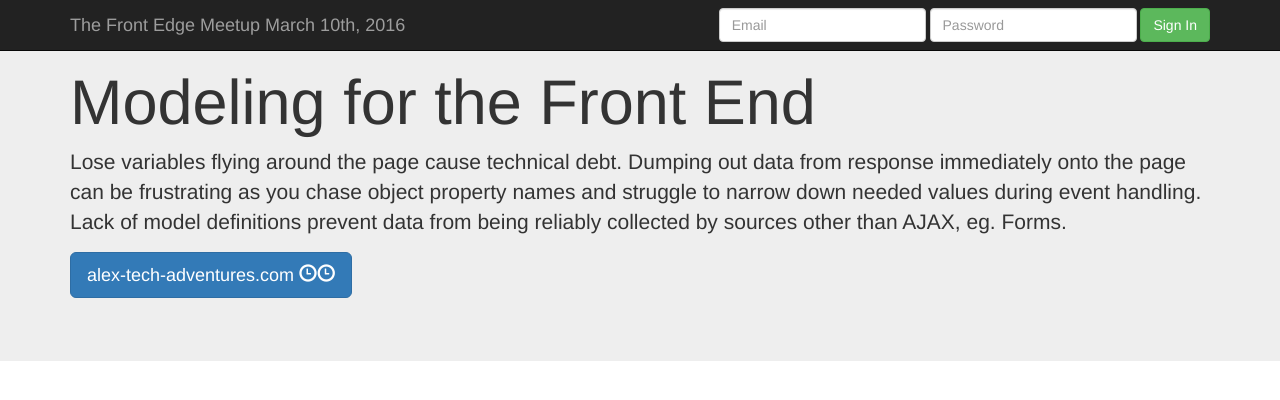
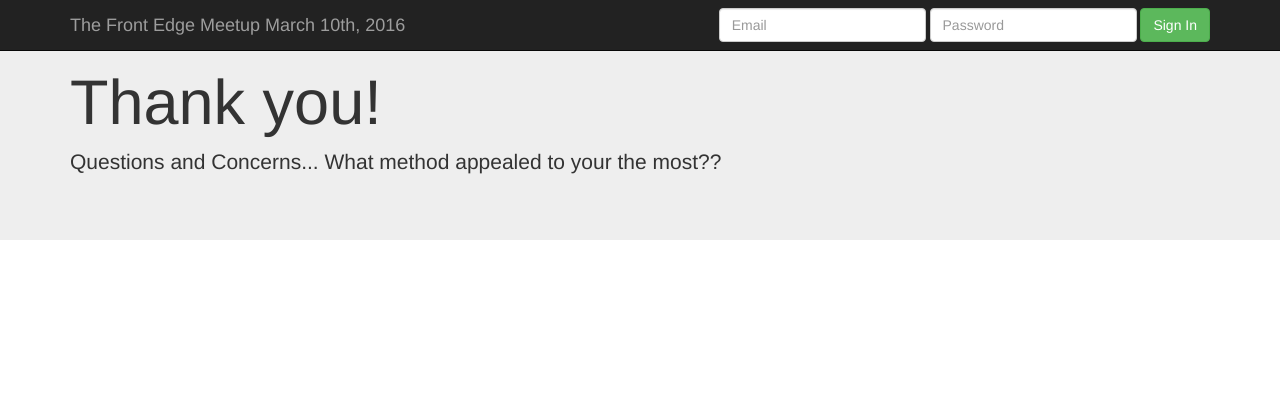
Before and after one commit to alextech/Modeling-for-the-Front-End, a plain HTML site: page index.html in a window 1280 px wide. Drawn offline with nearby package versions, Linux system fonts and the light colour scheme.

Commit message:
thank you.

```diff
--- a/index.html
+++ b/index.html
@@ -48,9 +48,9 @@
 <!-- Main jumbotron for a primary marketing message or call to action -->
 <div class="jumbotron">
     <div class="container">
-        <h1>Modeling for the Front End</h1>
-        <p>Lose variables flying around the page cause technical debt. Dumping out data from response immediately onto the page can be frustrating as you chase object property names and struggle to narrow down needed values during event handling. Lack of model definitions prevent data from being reliably collected by sources other than AJAX, eg. Forms.</p>
-        <p><a class="btn btn-primary btn-lg" href="#" role="button">alex-tech-adventures.com <span class="glyphicon glyphicon glyphicon-time"></span><span class="glyphicon glyphicon glyphicon-time"></span>  </a></p>
+        <h1>Thank you!</h1>
+        <p>Questions and Concerns... What method appealed to your the most??</p>
+        <!--<p><a class="btn btn-primary btn-lg" href="#" role="button">alex-tech-adventures.com <span class="glyphicon glyphicon glyphicon-time"></span><span class="glyphicon glyphicon glyphicon-time"></span>  </a></p>-->
     </div>
 </div>
 
```
